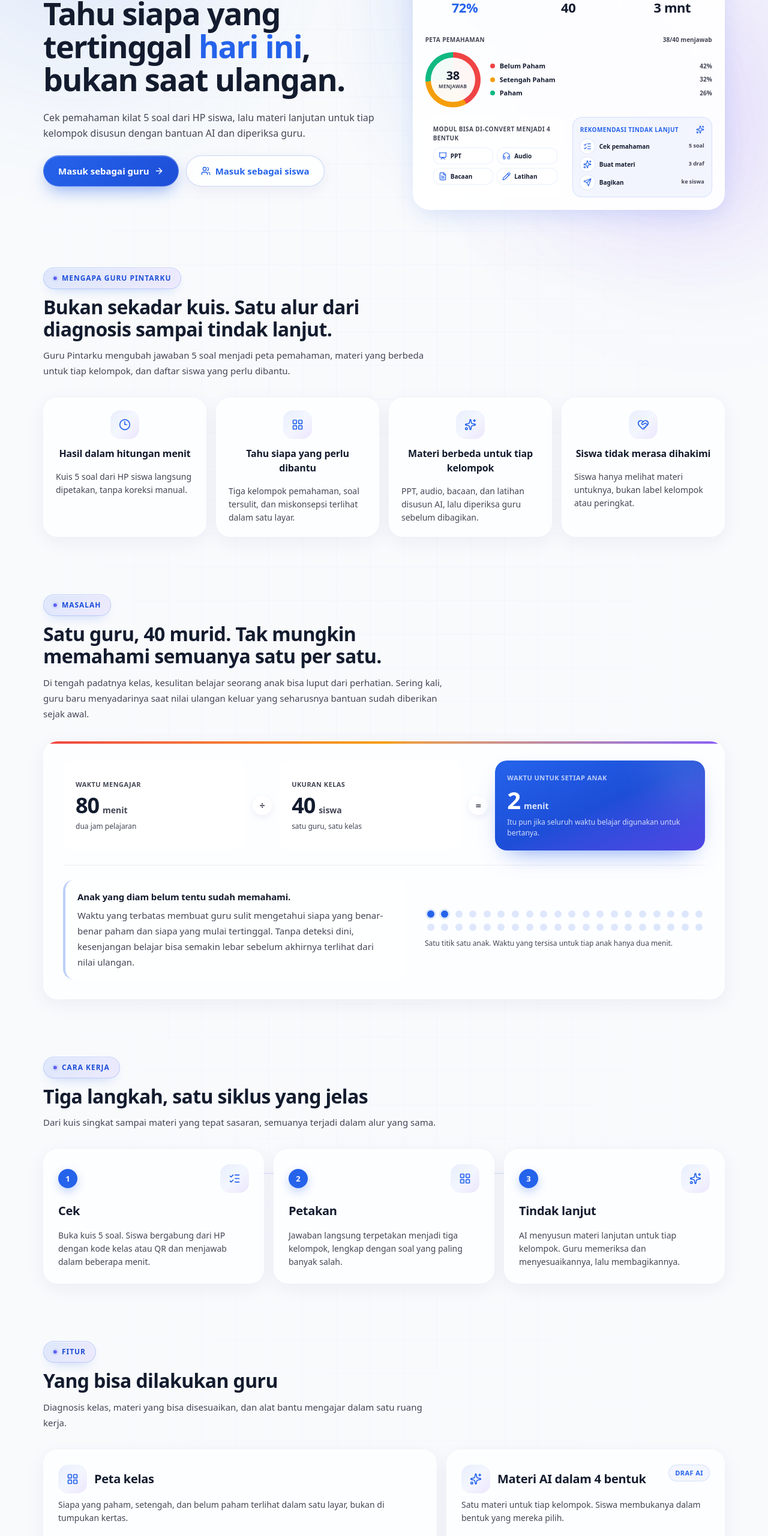
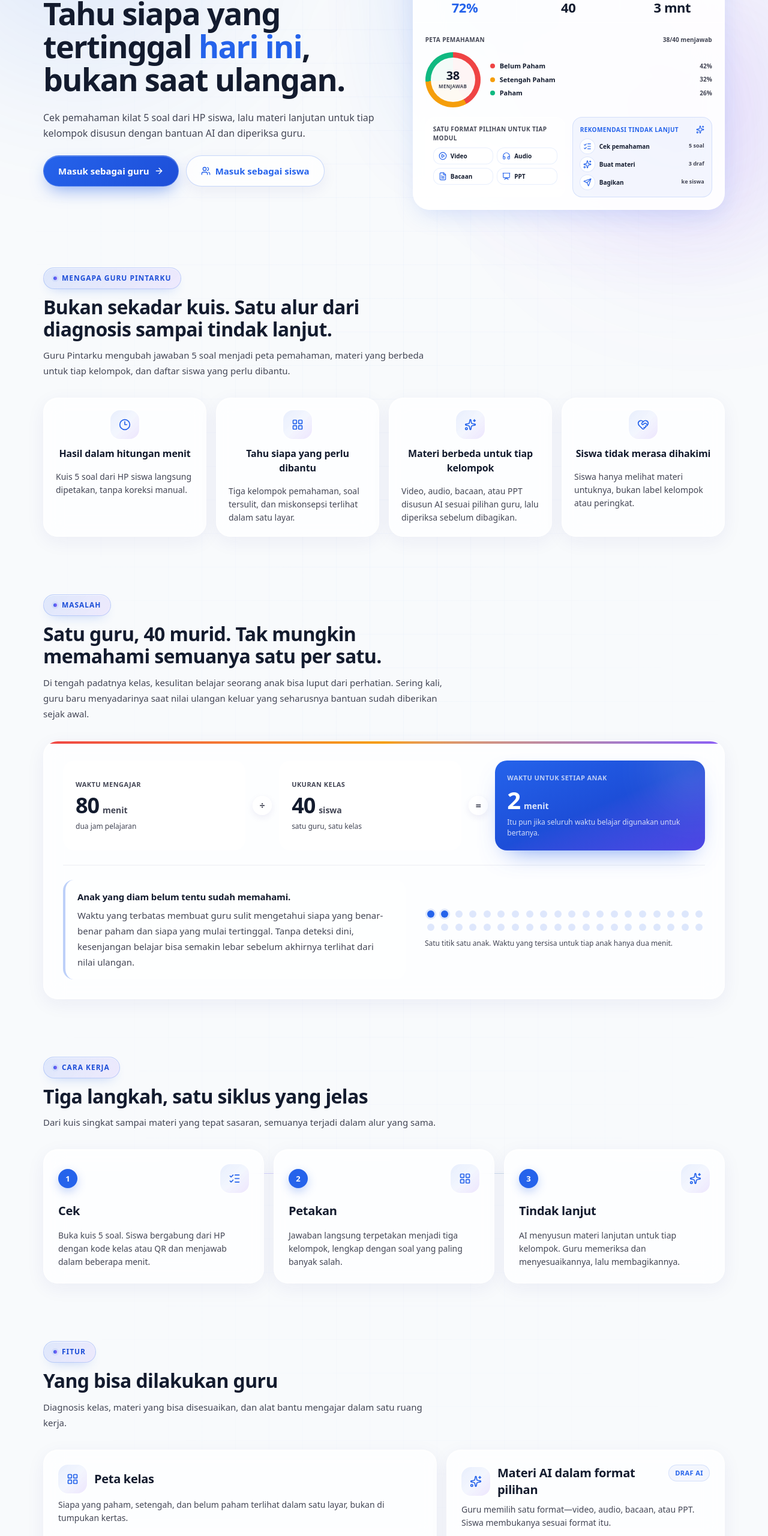
Before and after one commit to hsbysddq/gurupintar, a Next.js app: page / in a window 1280 px wide. Shown: the part 231-2792 px from the top of the page at 60% size. Built offline with nearby package versions, Linux system fonts and the light colour scheme.

Commit message:
fix(landing): samakan format materi dengan halaman Ubah Modul

```diff
--- a/app/page.tsx
+++ b/app/page.tsx
@@ -12,7 +12,7 @@ import {
   Lightbulb,
   ListChecks,
   LockKeyhole,
-  Pencil,
+  PlayCircle,
   Presentation,
   ShieldCheck,
   SlidersHorizontal,
@@ -44,7 +44,7 @@ const ALASAN: { judul: string; isi: string; ikon: LucideIcon }[] = [
   },
   {
     judul: "Materi berbeda untuk tiap kelompok",
-    isi: "PPT, audio, bacaan, dan latihan disusun AI, lalu diperiksa guru sebelum dibagikan.",
+    isi: "Video, audio, bacaan, atau PPT disusun AI sesuai pilihan guru, lalu diperiksa sebelum dibagikan.",
     ikon: Sparkles,
   },
   {
@@ -87,31 +87,27 @@ const LANGKAH: { judul: string; isi: string; ikon: LucideIcon }[] = [
   },
 ];
 
-// Ikon sama dengan tab di TabMateriSiswa.
-const BENTUK_MATERI: { label: string; keterangan: string; ikon: LucideIcon; aksen: string }[] = [
+// Format yang sama dengan pilihan di halaman Ubah Modul.
+const BENTUK_MATERI: { label: string; keterangan: string; ikon: LucideIcon }[] = [
   {
-    label: "PPT",
-    keterangan: "Lihat slide ringkas untuk diulang.",
-    ikon: Presentation,
-    aksen: "from-aura-primary to-aura-indigo",
+    label: "Video",
+    keterangan: "Naskah video dengan alur visual yang runtut.",
+    ikon: PlayCircle,
   },
   {
     label: "Audio",
-    keterangan: "Dengar penjelasan sambil menyimak.",
+    keterangan: "Narasi audio yang enak didengar saat belajar.",
     ikon: Headphones,
-    aksen: "from-aura-violet to-aura-primary",
   },
   {
     label: "Bacaan",
-    keterangan: "Baca ringkasan dengan contoh soal.",
+    keterangan: "Teks bacaan terstruktur dengan poin penting.",
     ikon: FileText,
-    aksen: "from-aura-emerald to-aura-primary",
   },
   {
-    label: "Latihan",
-    keterangan: "Kerjakan soal dengan pembahasan.",
-    ikon: Pencil,
-    aksen: "from-aura-amber to-aura-primary",
+    label: "PPT",
+    keterangan: "Slide ringkas siap dipakai untuk presentasi.",
+    ikon: Presentation,
   },
 ];
 
@@ -138,7 +134,7 @@ const FITUR_KECIL: { judul: string; isi: string; ikon: LucideIcon; kelas: string
   },
   {
     judul: "Ubah modul",
-    isi: "Tempelkan teks modul matematika kelas 7, lalu lihat pratinjaunya dalam empat bentuk belajar.",
+    isi: "Tempelkan teks modul matematika kelas 7, pilih satu format belajar, lalu simpan hasilnya.",
     ikon: FileText,
     kelas: "lg:col-span-3",
   },
@@ -487,7 +483,7 @@ export default function Beranda() {
                   <div className="flex min-w-0 items-center gap-3">
                     <IkonKotak ikon={Sparkles} />
                     <h3 className="font-display text-[20px] leading-[28px] font-bold tracking-[-0.015em] text-aura-ink">
-                      Materi AI dalam 4 bentuk
+                      Materi AI dalam format pilihan
                     </h3>
                   </div>
                   <span className="shrink-0 rounded-full border border-aura-primary/15 bg-aura-primary/5 px-2.5 py-1 font-display text-[11px] font-bold uppercase tracking-[0.04em] text-aura-primary">
@@ -495,16 +491,15 @@ export default function Beranda() {
                   </span>
                 </div>
                 <p className="font-body text-[14px] leading-[22px] text-aura-muted">
-                  Satu materi untuk tiap kelompok. Siswa membukanya dalam bentuk yang mereka pilih.
+                  Guru memilih satu format—video, audio, bacaan, atau PPT. Siswa membukanya sesuai format itu.
                 </p>
               </div>
               <ul className="mt-auto grid grid-cols-2 gap-2.5">
-                {BENTUK_MATERI.map(({ label, keterangan, ikon: Ikon, aksen }) => (
+                {BENTUK_MATERI.map(({ label, keterangan, ikon: Ikon }) => (
                   <li
                     key={label}
                     className="relative overflow-hidden rounded-2xl border border-white/70 bg-white/60 p-3"
                   >
-                    <span aria-hidden="true" className={`absolute inset-x-0 top-0 h-1 bg-gradient-to-r ${aksen}`} />
                     <div className="flex items-center gap-2.5">
                       <span className="flex size-9 shrink-0 items-center justify-center rounded-xl bg-aura-primary/10 text-aura-primary ring-1 ring-white/70">
                         <Ikon aria-hidden="true" className="size-4" />
--- a/components/PratinjauDasbor.tsx
+++ b/components/PratinjauDasbor.tsx
@@ -4,7 +4,7 @@ import {
   FileText,
   Headphones,
   ListChecks,
-  Pencil,
+  PlayCircle,
   Presentation,
   Send,
   Sparkles,
@@ -19,10 +19,10 @@ const KELOMPOK: { label: string; jumlah: number; persen: number; warna: string }
 ];
 
 const BENTUK: { label: string; ikon: LucideIcon }[] = [
-  { label: "PPT", ikon: Presentation },
+  { label: "Video", ikon: PlayCircle },
   { label: "Audio", ikon: Headphones },
   { label: "Bacaan", ikon: FileText },
-  { label: "Latihan", ikon: Pencil },
+  { label: "PPT", ikon: Presentation },
 ];
 
 const REKOMENDASI: { label: string; nilai: string; ikon: LucideIcon }[] = [
@@ -138,7 +138,7 @@ export function PratinjauDasbor() {
           <div className="mt-4 grid grid-cols-2 gap-2.5 sm:gap-3">
             <div className="rounded-2xl border border-white/60 bg-white/45 p-3">
               <p className="font-display text-[10px] leading-[15px] font-bold uppercase tracking-[0.04em] text-aura-muted">
-                Modul bisa di-convert menjadi 4 bentuk
+                Satu format pilihan untuk tiap modul
               </p>
               <ul className="mt-2 grid grid-cols-2 gap-1.5">
                 {BENTUK.map(({ label, ikon: Ikon }) => (
```
